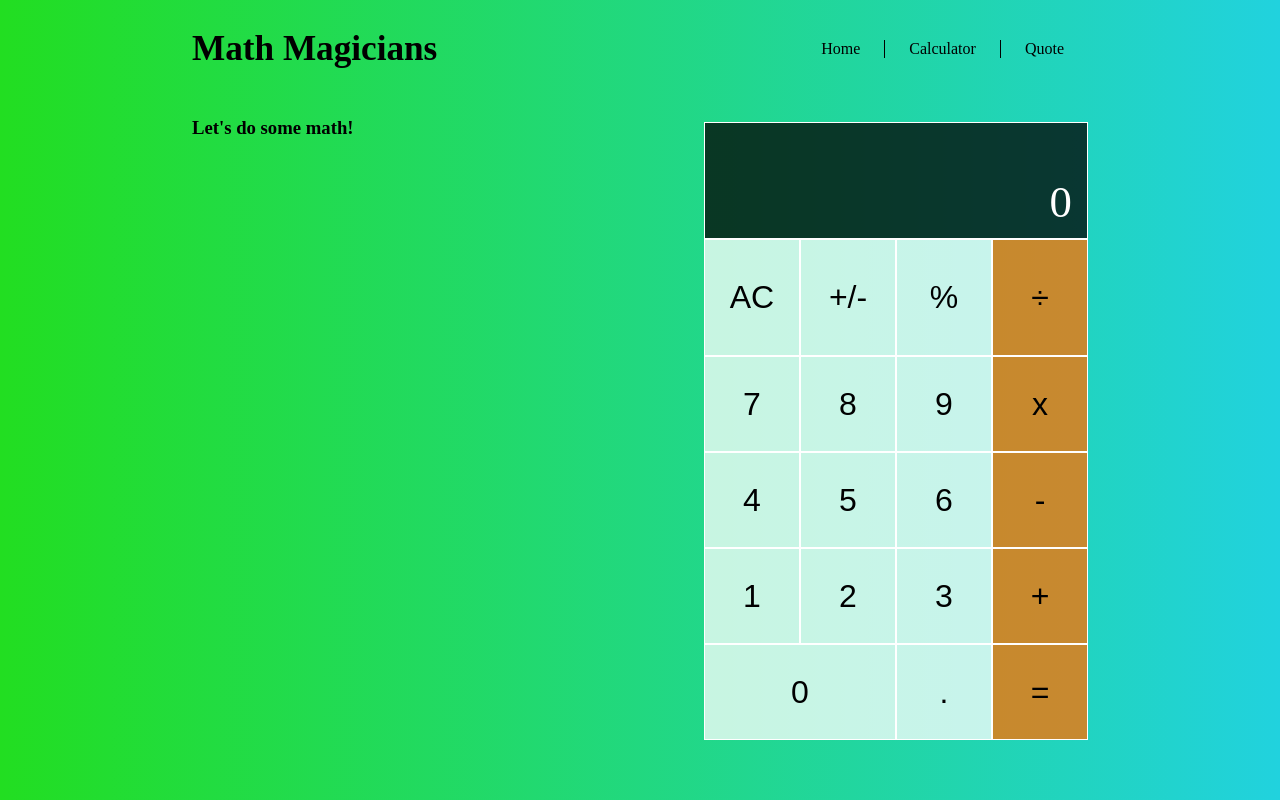
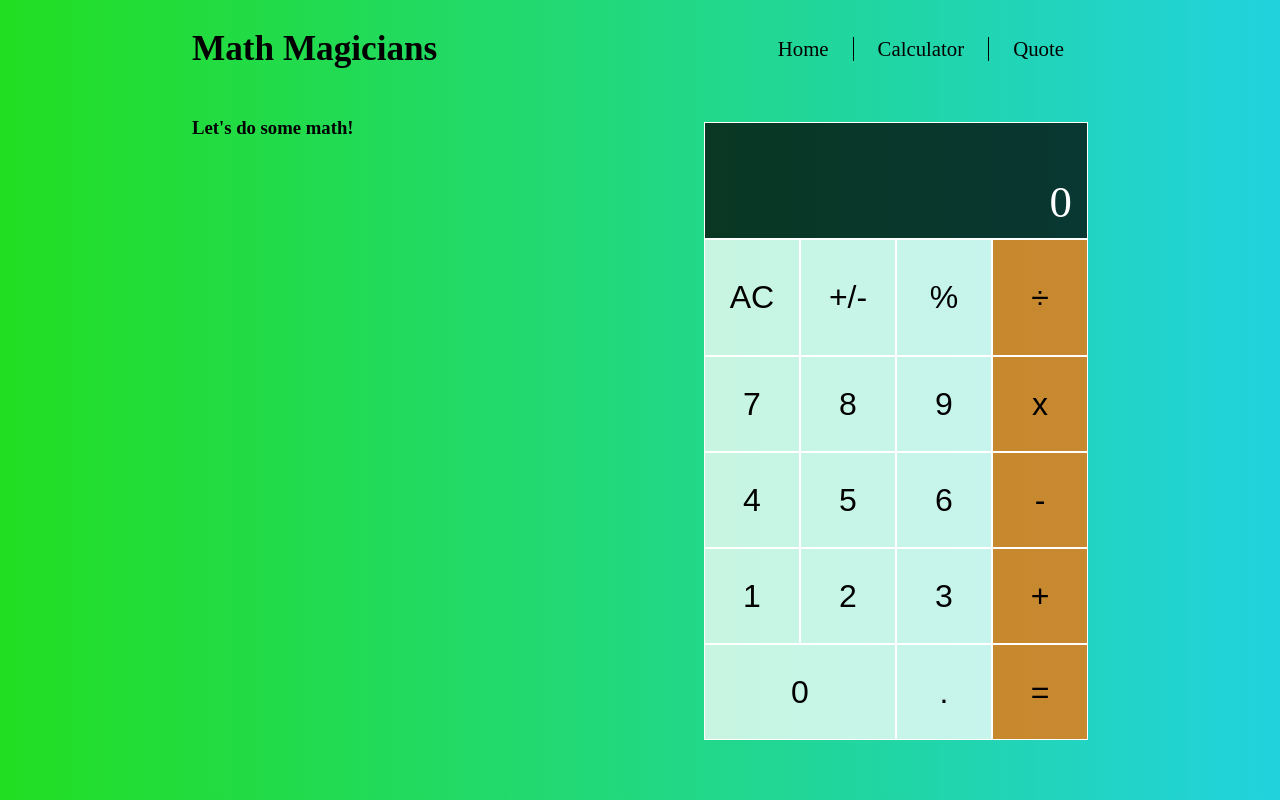
Before and after one commit to Chimwemwe-127001/math-magician, a React (Create React App) app: page /calculator in a window 1280 px wide. Built offline with nearby package versions, Linux system fonts and the light colour scheme.

Commit message:
Add hover animation to nav items

```diff
--- a/src/components/Navbar.js
+++ b/src/components/Navbar.js
@@ -3,7 +3,7 @@ import { Link } from 'react-router-dom';
 
 const Navbar = () => (
   <nav className="navigation">
-    <h1>Math Magicians</h1>
+    <h1><Link className="title" to="/">Math Magicians</Link></h1>
     <ul>
       <li><Link to="/">Home</Link></li>
       <li><Link to="/calculator">Calculator</Link></li>
--- a/src/index.css
+++ b/src/index.css
@@ -82,6 +82,7 @@ body {
 
 .navigation > ul {
   display: flex;
+  align-items: center;
 }
 
 .navigation > ul > li {
@@ -97,6 +98,14 @@ body {
 .navigation > ul > li > a {
   text-decoration: none;
   color: black;
+  font-size: 1.3rem;
+  transition: all ease 200ms;
+}
+
+.navigation > ul > li > a:hover {
+  color: #fff;
+  font-size: 1.5rem;
+  font-weight: 500;
 }
 
 .home-content {
@@ -127,3 +136,8 @@ body {
 .quote blockquote {
   margin: 1em;
 }
+
+.title {
+  text-decoration: none;
+  color: black;
+}
```
Also changed, not shown: 1 other file (tests, documents, lock files or other folders).
